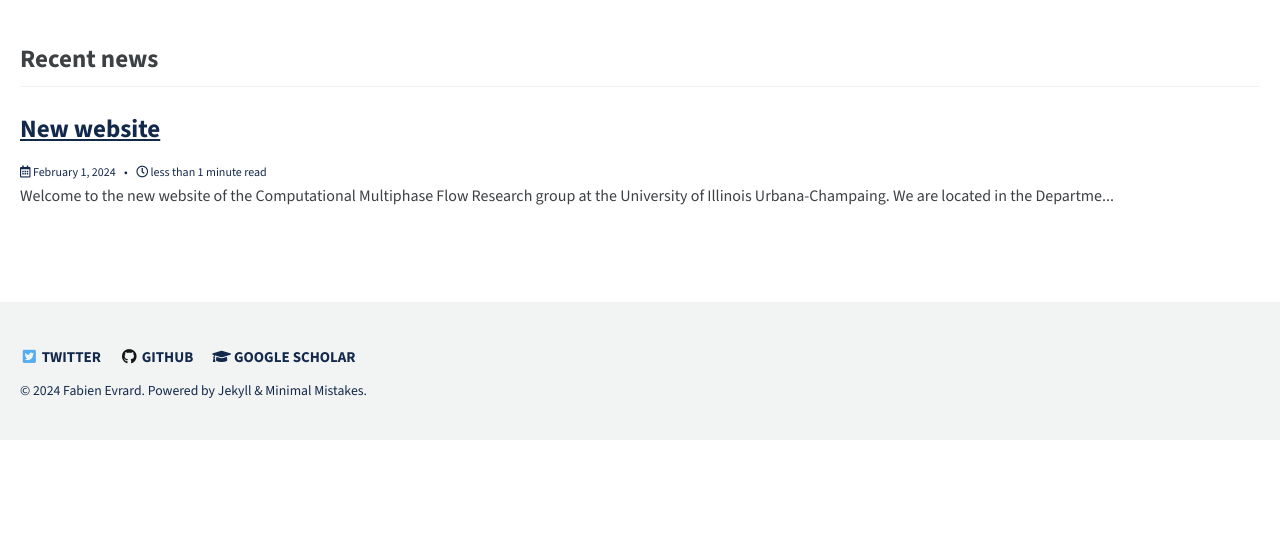
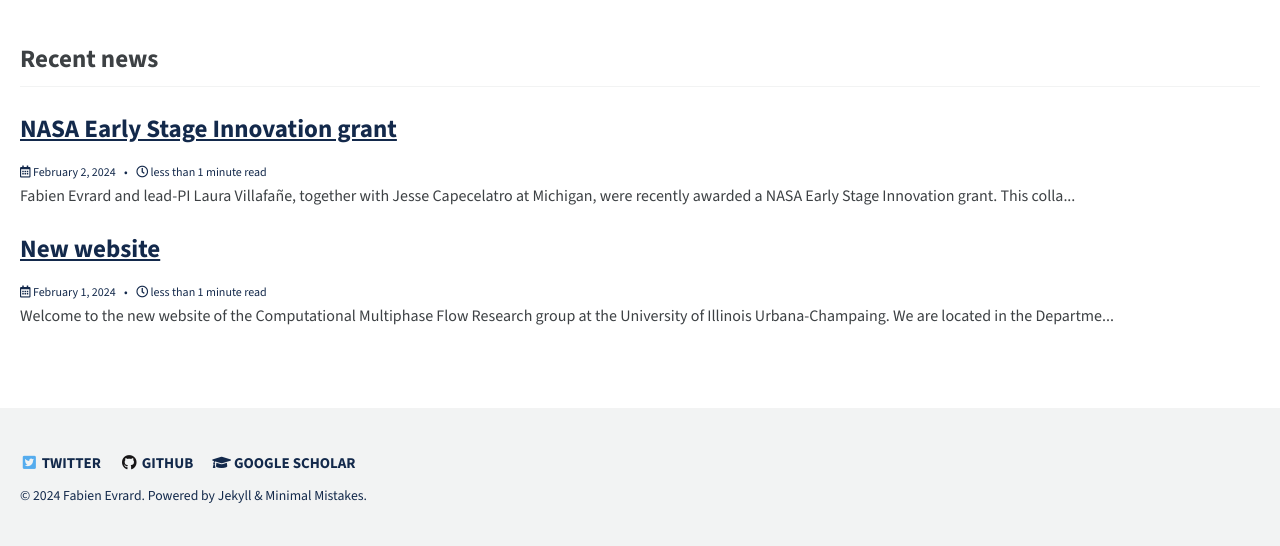
Before and after one commit to cmfr-ae-illinois/cmfr-ae-illinois.github.io, a Jekyll site: the page built from index.html, in a window 1280 px wide. Shown: the part 460-1006 px from the top of the page. Built offline with Jekyll 4.4.1, drawn with Linux system fonts in a browser that asks for light colours; cached includes are drawn as plain includes; the list of posts is cut into pages by our own code; before the commit the page ends 900 px from its top, so only the background shows below that.

Commit message:
New post

```diff
--- a/_layouts/home.html
+++ b/_layouts/home.html
@@ -10,7 +10,6 @@ layout: splash
 	autoplay
 	preload="auto"
 	width="100%"
-	onloadstart="this.playbackRate = 2.0;"
 	poster="{{ site.baseurl }}/assets/images/video-logo.png">
 <source src="{{ site.baseurl }}/assets/images/video-logo.webm" type="video/webm">
 <source src="{{ site.baseurl }}/assets/images/video-logo.mp4" type="video/mp4">
--- /dev/null
+++ b/_posts/2024-02-02-nasa-esi.md
@@ -0,0 +1,21 @@
+---
+title: "NASA Early Stage Innovation grant"
+subtitle: "Feb 02, 2024"
+last_modified_at: 2024-02-02
+---
+
+[Fabien Evrard](../team/#principal-investigator) and lead-PI [Laura Villafañe](https://aerospace.illinois.edu/directory/profile/lvillafa), together with [Jesse Capecelatro](https://me.engin.umich.edu/people/faculty/jesse-capecelatro/) at Michigan, were recently awarded a NASA Early Stage Innovation grant. This collaboration aims to produce new physics-based models for predicting plume-surface interactions, as they occure during lunar or martian landing due to engine exhausts blowing away large amounts of regolith.
+
+More information is available on the [dedicated NASA webpage](https://www.nasa.gov/general/integrating-data-driven-and-physics-based-models-for-plume-surface-interaction-predictions/).
+<center><div class="embed-container">
+  <iframe
+      src="https://player.vimeo.com/video/647364795"
+      frameborder="0"
+      width="700"
+      height="390"
+      webkitallowfullscreen
+      mozallowfullscreen
+      allowfullscreen>
+  </iframe>
+</div>
+<div style="font-size: 10px">Figure: Previous numerical work on PSI by Jesse Capecelatro's group at Michigan.</div></center>
```
